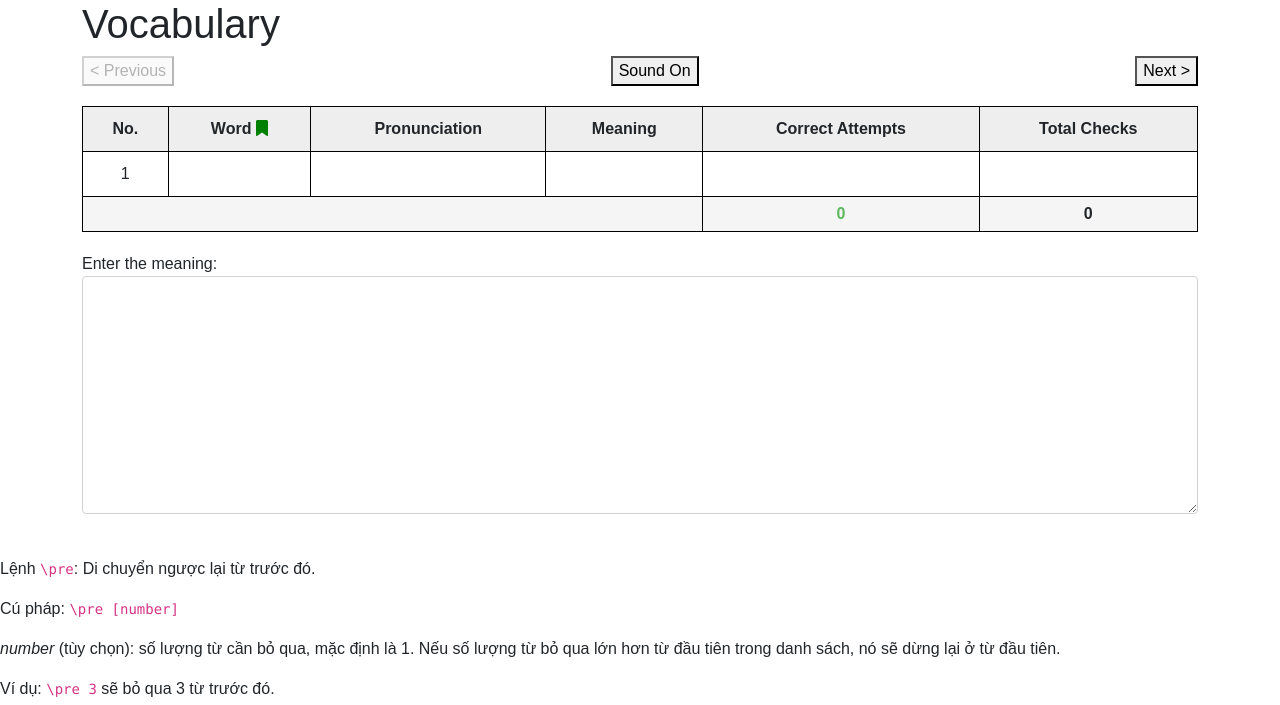
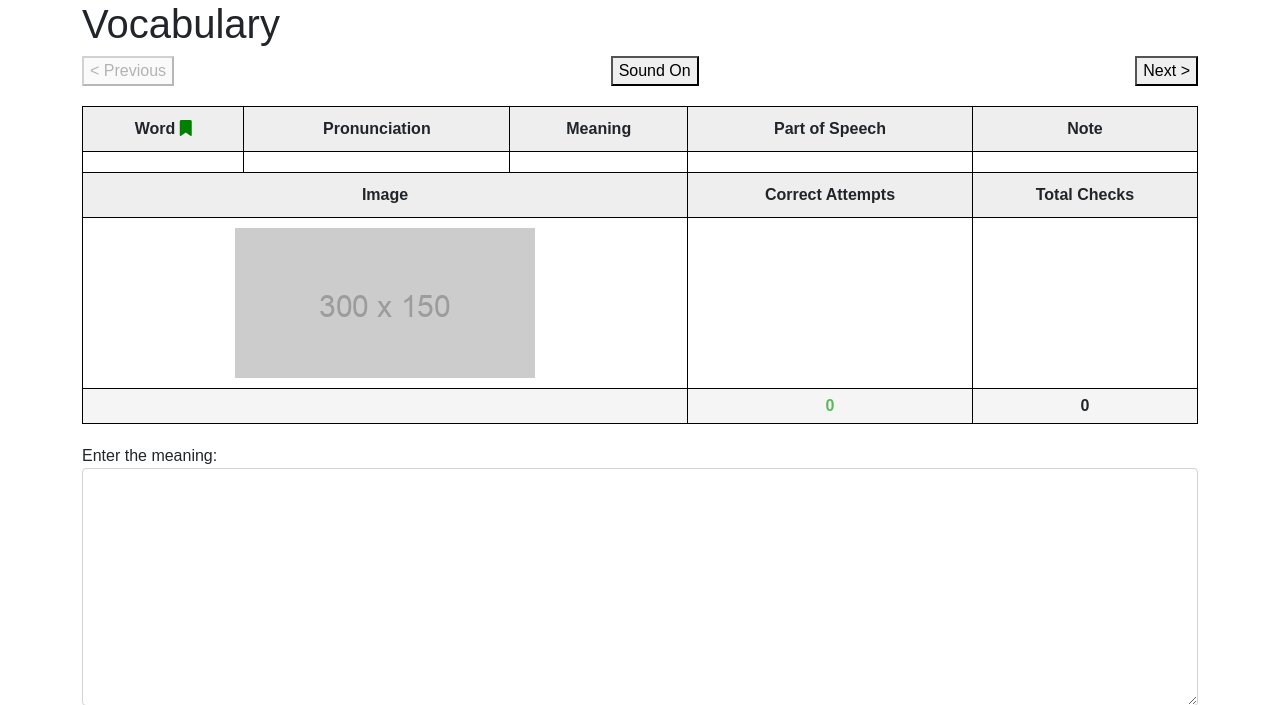
Before and after one commit to minhdua/vocabtracker, a Django app: template collection/templates/study.html in a window 1280 px wide. Shown: the top 705 px of the page. Run offline with Django 4.2, Linux system fonts and the light colour scheme; the template is opened without the code that fills it, so the values that code supplies are empty; some libraries are stand-ins or nearby versions.

Commit message:
add image and improve topic interface

```diff
--- a/collection/forms.py
+++ b/collection/forms.py
@@ -10,7 +10,7 @@ class VocabularyForm(forms.ModelForm):
 
     class Meta:
         model = Vocabulary
-        fields = ['id', 'word', 'pronunciation', 'meaning']
+        fields = ['id', 'word', 'pronunciation', 'meaning', 'image_url']
 
 
 class TopicForm(forms.ModelForm):
--- a/collection/models.py
+++ b/collection/models.py
@@ -32,10 +32,12 @@ class Vocabulary(models.Model):
         max_length=255), blank=True, null=True, default=list)
     antonyms = ArrayField(models.CharField(
         max_length=255), blank=True, null=True, default=list)
+    image_url = models.CharField(max_length=2000, null=True, blank=True)
     topic = models.ForeignKey(
         Topic, on_delete=models.CASCADE, related_name='vocabulary')
     flag = models.BooleanField(default=True)
     uncheck_ifnull = models.BooleanField(default=False)
+
     # study_time =
 
 
--- a/collection/static/css/study.css
+++ b/collection/static/css/study.css
@@ -53,3 +53,21 @@ tr:nth-child(even) {
 th i.fa-bookmark {
 	color: green;
 }
+
+#word {
+	font-size: 16pt;
+	font-weight: bold;
+	color: #5cb85c;
+}
+
+/* #vocab-table td {
+	vertical-align: top;
+	padding: 10px;
+	border: 1px solid #ddd;
+} */
+img,
+svg {
+	vertical-align: middle;
+	width: 300px !important;
+	height: 150px !important;
+}
--- a/collection/static/js/add.js
+++ b/collection/static/js/add.js
@@ -13,6 +13,7 @@ $(document).ready(function () {
       <td><input type="text" name="form-0-word" required></td>
       <td><input type="text" name="form-0-pronunciation"></td>
       <td><input type="text" name="form-0-meaning" required></td>
+	  <td><input type="text" name="form-0-image_url"></td>
       <td><i class="fa fa-times remove-row"></i></td>
    </tr>`;
 		return $(row);
@@ -63,6 +64,10 @@ $(document).ready(function () {
 					.find("input[type='text'][name$='-meaning']")
 					.attr("name", "form-" + index + "-meaning")
 					.attr("id", "id_form-" + index + "-meaning");
+				$(this)
+					.find("input[type='text'][name$='-image_url']")
+					.attr("name", "form-" + index + "-image_url")
+					.attr("id", "id_form-" + index + "-image_url");
 			});
 			var rows = document.querySelectorAll("#vocab-table tbody tr");
 			var numRows = rows.length;
--- a/collection/static/js/study.js
+++ b/collection/static/js/study.js
@@ -2,7 +2,7 @@ import { speech } from "./sound.js";
 import "./ajax-settings.js";
 import colors from "./const.js";
 $(document).ready(function () {
-	var vocabularies = JSON.parse($("#vocabularies-data").val());
+	var vocabularies = [];
 
 	var soundOn = true;
 	var currentIndex = 0;
@@ -12,13 +12,6 @@ $(document).ready(function () {
 	var path = window.location.pathname;
 	var mode = 0; //normal
 	var pausedTime = null;
-	// Tách đường dẫn thành các phần bằng dấu "/"
-	var paths = path.split("/").filter(function (path) {
-		return path !== "";
-	});
-
-	// Lấy phần tử cuối cùng trong mảng parts, đó chính là số 2
-	var topicId = paths[paths.length - 1];
 
 	function updateAttemptsTotal() {
 		var attempts_total = 0;
@@ -31,35 +24,32 @@ $(document).ready(function () {
 			checks_total += v.checks_total;
 			check_correct += v.checks_correct;
 		}
-		$("#total-checks").text(`${check_correct}/ ${checks_total}`);
-		$("#total-correct").text(`${attempts_correct}/ ${attempts_total}`);
+		$("#total-checks").text(`${check_correct}/${checks_total}`);
+		$("#total-correct").text(`${attempts_correct}/${attempts_total}`);
 	}
 	init();
 	function getCurrentWord() {
 		return vocabularies[currentIndex];
 	}
 	function displayWord() {
+		if (!vocabularies || vocabularies.length === 0) {
+			return;
+		}
 		var currentWord = getCurrentWord();
-		$("#no").text(currentIndex + 1);
 		if (mode === 0) $("#word").text(currentWord.word);
 		else $("#word").text("");
 		$("#meaning").text(currentWord.meaning);
 		$("#pronunciation").text(currentWord.pronunciation);
+		$("#image img").attr("src", currentWord.image_url || "/static/images/default-image.png");
 		$("#correct-attempts").text(`${currentWord.attempts_correct || 0}/${currentWord.attempts_total || 0}`);
 		$("#correct-checks").text(`${currentWord.checks_correct || 0}/${currentWord.checks_total || 0}`);
 		$("#total-word").text(vocabularies.length);
+		$("#total-word").text(`${(currentIndex || 0) + 1}/${vocabularies.length || 0}`);
 		if (soundOn) {
 			speech(currentWord.word);
 		}
 		checkOnOffButton();
 		updateAttemptsTotal();
-
-		var topicStorage = JSON.parse(localStorage.getItem("currentIndex"));
-		if (!topicStorage) {
-			topicStorage = new Object();
-		}
-		topicStorage[topicId] = currentIndex;
-		localStorage.setItem("currentIndex", JSON.stringify(topicStorage));
 		if (currentWord.flag) {
 			$("th i.fa-bookmark").removeAttr("hidden", true);
 		} else {
@@ -87,12 +77,15 @@ $(document).ready(function () {
 	}
 
 	function init() {
+		vocabularies = JSON.parse(localStorage.getItem("vocabularies"));
 		var index = 0;
-		var topicStorage = JSON.parse(localStorage.getItem("currentIndex"));
-		if (topicStorage) {
-			index = topicStorage[topicId] || 0;
+		for (var v of vocabularies) {
+			if (v.flag) {
+				currentIndex = index;
+				break;
+			}
+			index++;
 		}
-		currentIndex = parseInt(index);
 		displayWord();
 	}
 
--- a/collection/templates/study.html
+++ b/collection/templates/study.html
@@ -11,32 +11,44 @@
 	<table id="vocab-table">
 		<thead>
 			<tr>
-				<th>No.</th>
 				<th id="header-word">Word <i class="fa fa-bookmark" aria-hidden="true"></i></th>
 				<th>Pronunciation</th>
 				<th>Meaning</th>
-				<th>Correct Attempts</th>
-				<th>Total Checks</th>
+				<th>Part of Speech</th>
+				<th>Note</th>
 			</tr>
 		</thead>
 		<tbody>
 			<!-- Placeholder rows for data -->
 			<tr>
-				<td id="no"></td>
 				<td id="word"></td>
 				<td id="pronunciation"></td>
 				<td id="meaning"></td>
-				<td id="correct-attempts"></td>
-				<td id="correct-checks"></td>
+				<td id="part-of-speech"></td>
+				<td id="note"></td>
 			</tr>
 		</tbody>
 		<tfoot>
 			<tr>
-				<td colspan="4" id="total-word"></td>
+				<td colspan="3" id="total-word"></td>
 				<td id="total-correct">0</td>
 				<td id="total-checks">0</td>
 			</tr>
 		</tfoot>
+		<thead>
+			<th colspan="3">Image</th>
+			<th>Correct Attempts</th>
+			<th>Total Checks</th>
+		</thead>
+		<tbody>
+			<td colspan="3">
+				<div id="image">
+					<img src="{% static 'images/default-image.png' %}" alt="Word Image" />
+				</div>
+			</td>
+			<td id="correct-attempts"></td>
+			<td id="correct-checks"></td>
+		</tbody>
 	</table>
 	<div id="incorrect-last" hidden style="backgroundcolor: #f8d7da; color: #721c24; padding: 1rem; border: 1px solid #f5c6cb; borderradius: 0.25rem">
 		A wild error has appeared!
@@ -66,7 +78,7 @@
 		<p id="message"></p>
 	</div>
 </div>
-<input type="hidden" id="vocabularies-data" value="{{vocabularies|jsonify}}" />
+<!-- <input type="hidden" id="vocabularies-data" value="{{vocabularies|jsonify}}" /> -->
 <p>Lệnh <code>\pre</code>: Di chuyển ngược lại từ trước đó.</p>
 <p>Cú pháp: <code>\pre [number]</code></p>
 <p><em>number</em> (tùy chọn): số lượng từ cần bỏ qua, mặc định là 1. Nếu số lượng từ bỏ qua lớn hơn từ đầu tiên trong danh sách, nó sẽ dừng lại ở từ đầu tiên.</p>
--- a/collection/urls.py
+++ b/collection/urls.py
@@ -6,7 +6,7 @@ urlpatterns = [
     path('', views.topic_list, name='topic_list'),
     path('<int:topic_id>/', views.vocab_list, name='vocab_list'),
     path('add/', views.add_topic, name='add_topic'),
-    path('study/<int:topic_id>/', views.study, name='study_topic'),
+    path('study/', views.study, name='study_topic'),
     path('study/handle_typing/', views.handle_typing,  name='handle_typing'),
     path('review/<int:topic_id>/', views.review, name='review'),
     path('review/handle_review/', views.handle_review, name='handle_review')
```
Also changed, not shown: collection/static/css/list.css (+12 -3 lines), collection/static/js/list.js (+29 -66 lines), collection/templates/_topic_card.html (+7 -3 lines), collection/templates/add.html (+4 -13 lines), collection/templates/list.html (+5 -3 lines), collection/views.py (+13 -6 lines), collection/static/css/add.css (indentation only).
